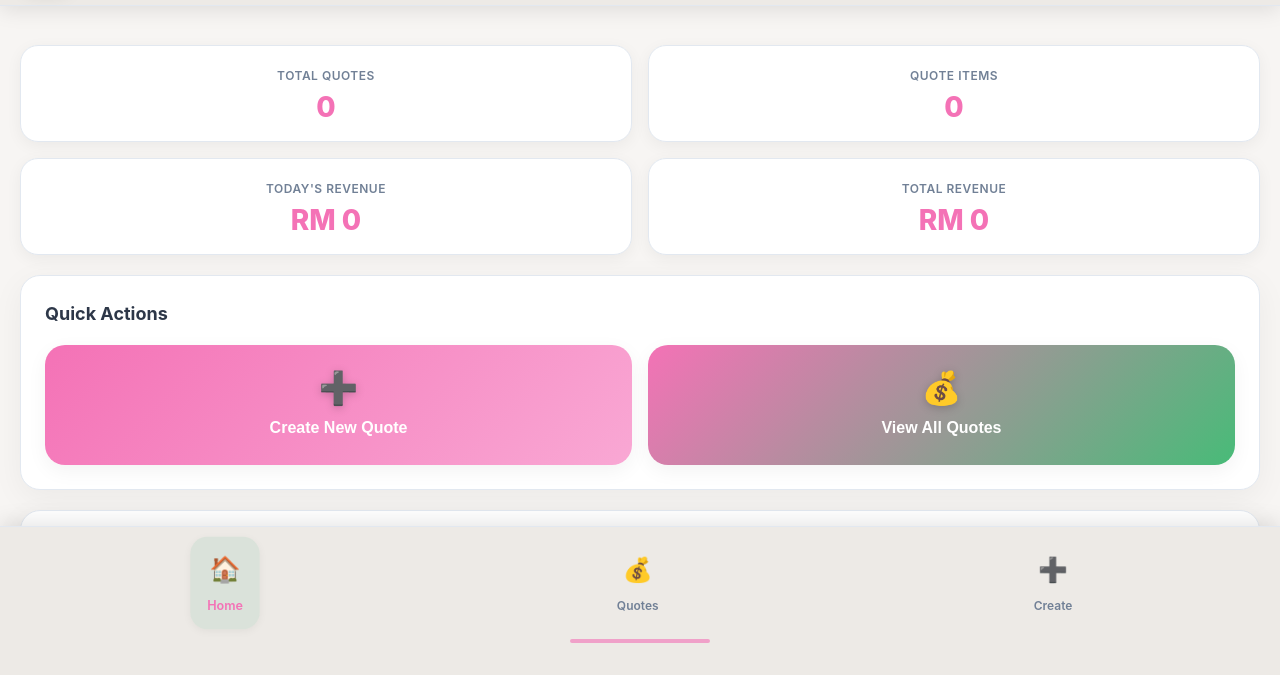
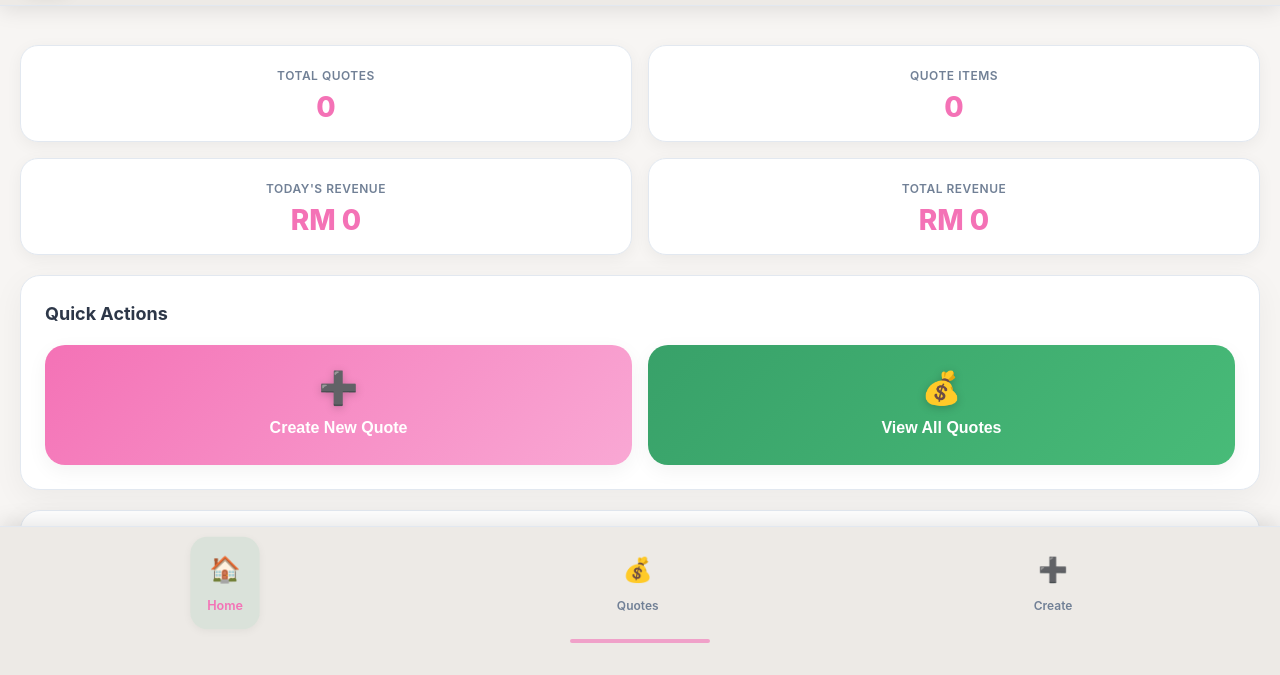
Before and after one commit to lyode/time-machine, a plain HTML site: page index.html in a window 1280 px wide. Shown: the part 125-800 px from the top of the page. Drawn offline with nearby package versions, Linux system fonts and the light colour scheme.

Commit message:
Update index.html

```diff
--- a/index.html
+++ b/index.html
@@ -50,7 +50,7 @@
             --shadow-medium: rgba(0, 0, 0, 0.1);
             --shadow-strong: rgba(0, 0, 0, 0.15);
             --overlay: rgba(45, 55, 72, 0.8);
-            --success: #f472b6;
+            --success: #38a169;
             --warning: #d69e2e;
             --error: #e53e3e;
             --info: #3182ce;
@@ -59,7 +59,7 @@
             --cat-electrical: #3182ce;
             --cat-plumbing: #0987a0;
             --cat-hvac: #805ad5;
-            --cat-cleaning: #f472b6;
+            --cat-cleaning: #38a169;
             --cat-parts: #d69e2e;
             --cat-labor: #e53e3e;
             --cat-equipment: #718096;
@@ -83,7 +83,7 @@
         }
 
         [data-theme="dark"] {
-            /* Dark Theme - Reduced Blue Light */
+            /* Dark Theme - Reduced Blue Light with Pastel Red-Pink */
             --bg-primary: #1a1a1a;
             --bg-secondary: #2d2d2d;
             --bg-card: #3a3a3a;
@@ -91,8 +91,8 @@
             --text-primary: #e8e8e8;
             --text-secondary: #c7c7c7;
             --text-muted: #9a9a9a;
-            --accent-primary: #4fd69c;
-            --accent-secondary: #68d391;
+            --accent-primary: #f472b6;
+            --accent-secondary: #f9a8d4;
             --accent-warm: #f6d55c;
             --accent-soft: #b794f6;
             --border-color: #4a4a4a;
```
